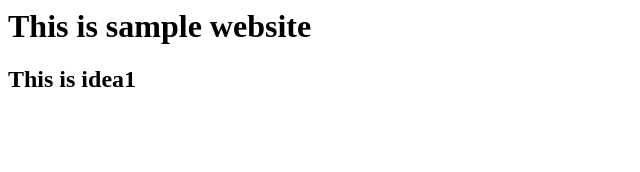
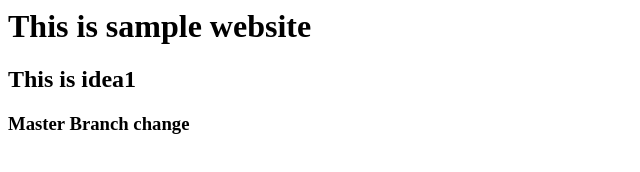
Before and after one commit to baranisankar/webapp2808, a plain HTML site: page index.html in a window 1280 px wide. Shown: the whole page, without its empty margins (0-640 px from the left). Drawn offline with Linux system fonts and the light colour scheme.

Commit message:
Modified in master

```diff
--- a/index.html
+++ b/index.html
@@ -1,2 +1,3 @@
 <h1>This is sample website</h1>
 <h2> This is idea1</h2>
+<h3> Master Branch change</h3>
```
